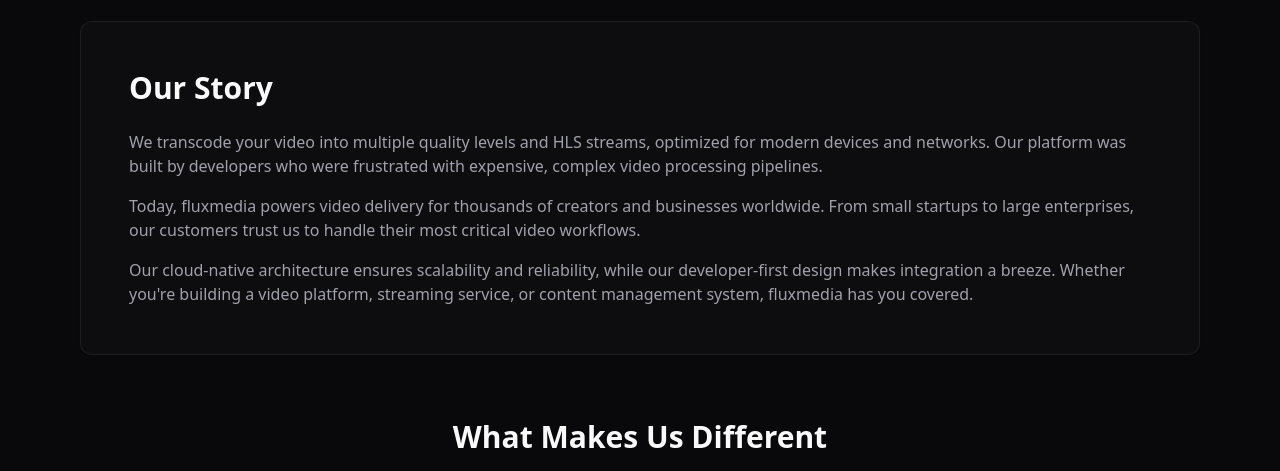
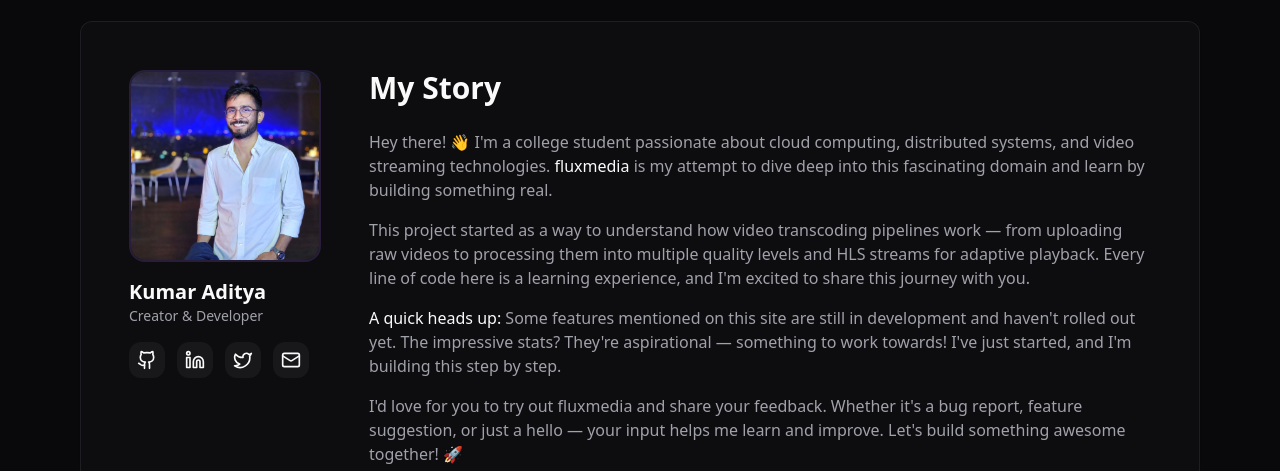
Before and after one commit to adityainhub/fluxmedia-frontend, a React (Vite) app: page /about in a window 1280 px wide. Shown: the part 329-800 px from the top of the page. Built offline with nearby package versions, Linux system fonts and the light colour scheme; no server answers; the HTML template or start-up script is replaced by a standard one.

Commit message:
added my story

```diff
--- a/src/pages/About.tsx
+++ b/src/pages/About.tsx
@@ -1,6 +1,6 @@
 import { motion } from "framer-motion";
 import { Card } from "@/components/ui/card";
-import { Target, Users, Zap, Globe } from "lucide-react";
+import { Target, Users, Zap, Globe, Github, Linkedin, Twitter, Mail } from "lucide-react";
 
 const values = [
   {
@@ -55,18 +55,75 @@ const About = () => {
           className="mb-16"
         >
           <Card className="p-8 md:p-12 bg-card/50 backdrop-blur-sm border-border/50">
-            <h2 className="text-3xl font-bold mb-6">Our Story</h2>
+            <div className="flex flex-col lg:flex-row gap-8 lg:gap-12">
+              {/* Photo and Socials */}
+              <div className="flex flex-col items-center lg:items-start">
+                <div className="relative group">
+                  <div className="w-48 h-48 rounded-2xl overflow-hidden border-2 border-primary/20 group-hover:border-primary/50 transition-colors">
+                    <img
+                      src="/profile.jpg"
+                      alt="Aditya"
+                      className="w-full h-full object-cover"
+                    />
+                  </div>
+                  <div className="absolute inset-0 rounded-2xl bg-primary/20 blur-2xl opacity-0 group-hover:opacity-50 transition-opacity -z-10" />
+                </div>
+                <h3 className="text-xl font-semibold mt-4">Kumar Aditya</h3>
+                <p className="text-sm text-muted-foreground mb-4">Creator & Developer</p>
+
+                {/* Social Links */}
+                <div className="flex gap-3">
+                  <a
+                    href="https://github.com/adityainhub"
+                    target="_blank"
+                    rel="noopener noreferrer"
+                    className="p-2 rounded-lg bg-secondary/50 hover:bg-primary/20 hover:text-primary transition-colors"
+                  >
+                    <Github className="h-5 w-5" />
+                  </a>
+                  <a
+                    href="https://linkedin.com/in/aditya1502"
+                    target="_blank"
+                    rel="noopener noreferrer"
+                    className="p-2 rounded-lg bg-secondary/50 hover:bg-primary/20 hover:text-primary transition-colors"
+                  >
+                    <Linkedin className="h-5 w-5" />
+                  </a>
+                  <a
+                    href="https://twitter.com/k07aditya"
+                    target="_blank"
+                    rel="noopener noreferrer"
+                    className="p-2 rounded-lg bg-secondary/50 hover:bg-primary/20 hover:text-primary transition-colors"
+                  >
+                    <Twitter className="h-5 w-5" />
+                  </a>
+                  <a
+                    href="mailto:k.aditya9599@gmail.com"
+                    className="p-2 rounded-lg bg-secondary/50 hover:bg-primary/20 hover:text-primary transition-colors"
+                  >
+                    <Mail className="h-5 w-5" />
+                  </a>
+                </div>
+              </div>
+
+              {/* Story Content */}
+              <div className="flex-1">
+                <h2 className="text-3xl font-bold mb-6">My Story</h2>
                 <div className="space-y-4 text-muted-foreground">
                   <p>
-                We transcode your video into multiple quality levels and HLS streams, optimized for modern devices and networks. Our platform was built by developers who were frustrated with expensive, complex video processing pipelines.
-
+                    Hey there! 👋 I'm a college student passionate about cloud computing, distributed systems, and video streaming technologies. <span className="text-foreground font-medium">fluxmedia</span> is my attempt to dive deep into this fascinating domain and learn by building something real.
                   </p>
                   <p>
-                Today, fluxmedia powers video delivery for thousands of creators and businesses worldwide. From small startups to large enterprises, our customers trust us to handle their most critical video workflows.
+                    This project started as a way to understand how video transcoding pipelines work — from uploading raw videos to processing them into multiple quality levels and HLS streams for adaptive playback. Every line of code here is a learning experience, and I'm excited to share this journey with you.
                   </p>
                   <p>
-                Our cloud-native architecture ensures scalability and reliability, while our developer-first design makes integration a breeze. Whether you're building a video platform, streaming service, or content management system, fluxmedia has you covered.
+                    <span className="text-foreground font-medium">A quick heads up:</span> Some features mentioned on this site are still in development and haven't rolled out yet. The impressive stats? They're aspirational — something to work towards! I've just started, and I'm building this step by step.
                   </p>
+                  <p>
+                    I'd love for you to try out fluxmedia and share your feedback. Whether it's a bug report, feature suggestion, or just a hello — your input helps me learn and improve. Let's build something awesome together! 🚀
+                  </p>
+                </div>
+              </div>
             </div>
           </Card>
         </motion.div>
```
Also changed, not shown: public/profile.jpg (added). Lines whose indentation alone changed are shown as unchanged.
